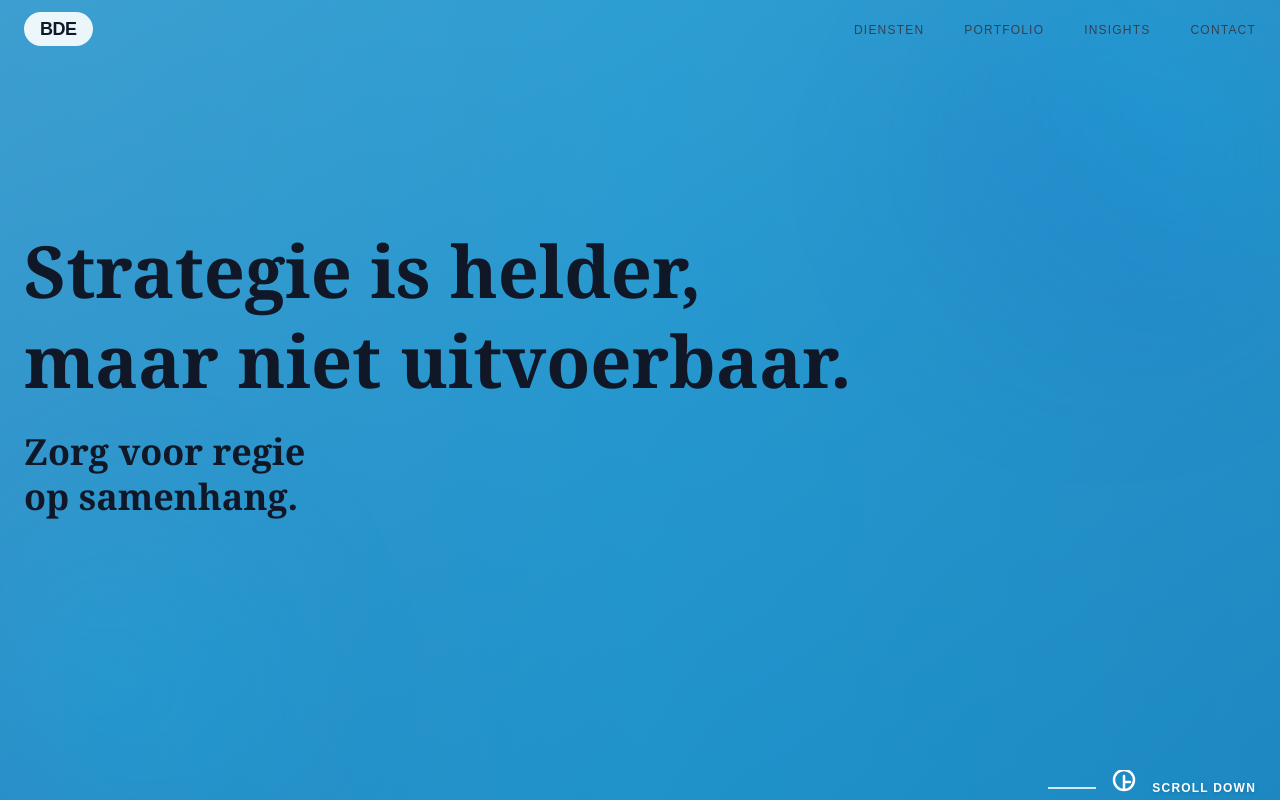
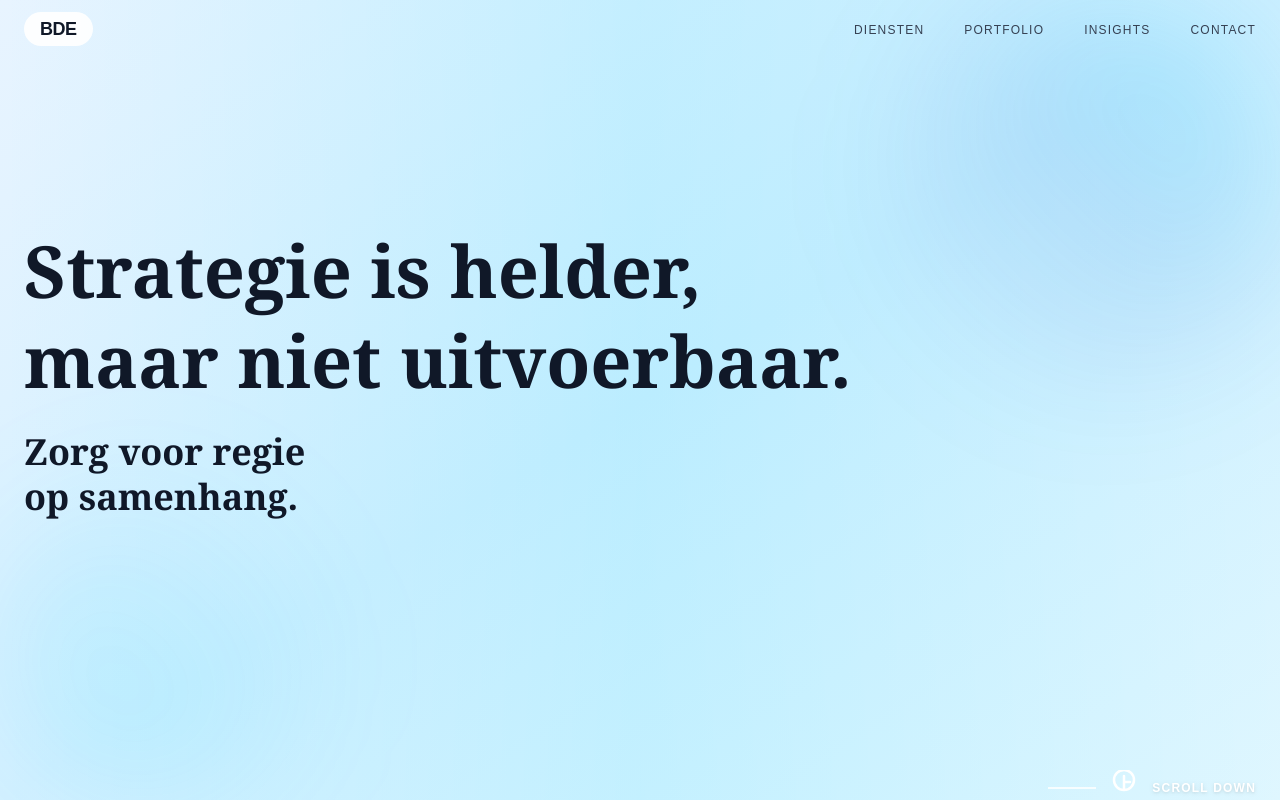
Before and after one commit to TinoiDam/bde-consulting.com, a Next.js app: page / in a window 1280 px wide. Shown: the top 800 px of the page. Built offline with nearby package versions, Linux system fonts and the light colour scheme.

Commit message:
Revert to original light blue gradient

```diff
--- a/app/page.tsx
+++ b/app/page.tsx
@@ -6,7 +6,7 @@
       {/* Hero Section - BCG Style with Blue to Teal Gradient Effect */}
       <section className="relative overflow-hidden min-h-screen flex flex-col">
         {/* Blue to teal gradient background - BCG effect */}
-        <div className="absolute inset-0 bg-gradient-to-br from-[#3d9fd0] via-[#2a8fc8] to-[#1d85bf]"></div>
+        <div className="absolute inset-0 bg-gradient-to-br from-[#e8f4ff] via-[#d4f0ff] to-[#e8f8ff]"></div>
 
         {/* Diagonal gradient overlay for BCG effect */}
         <div className="absolute inset-0 bg-gradient-to-r from-transparent via-[#00D4FF]/15 to-[#00D4FF]/5 opacity-80"></div>
```
